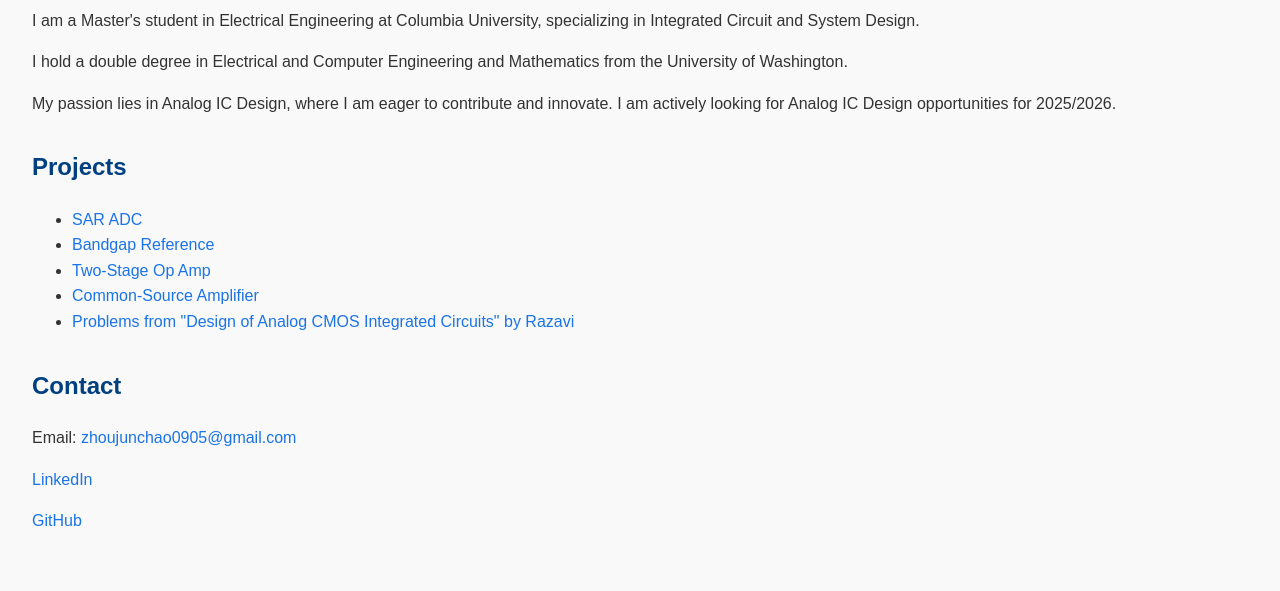
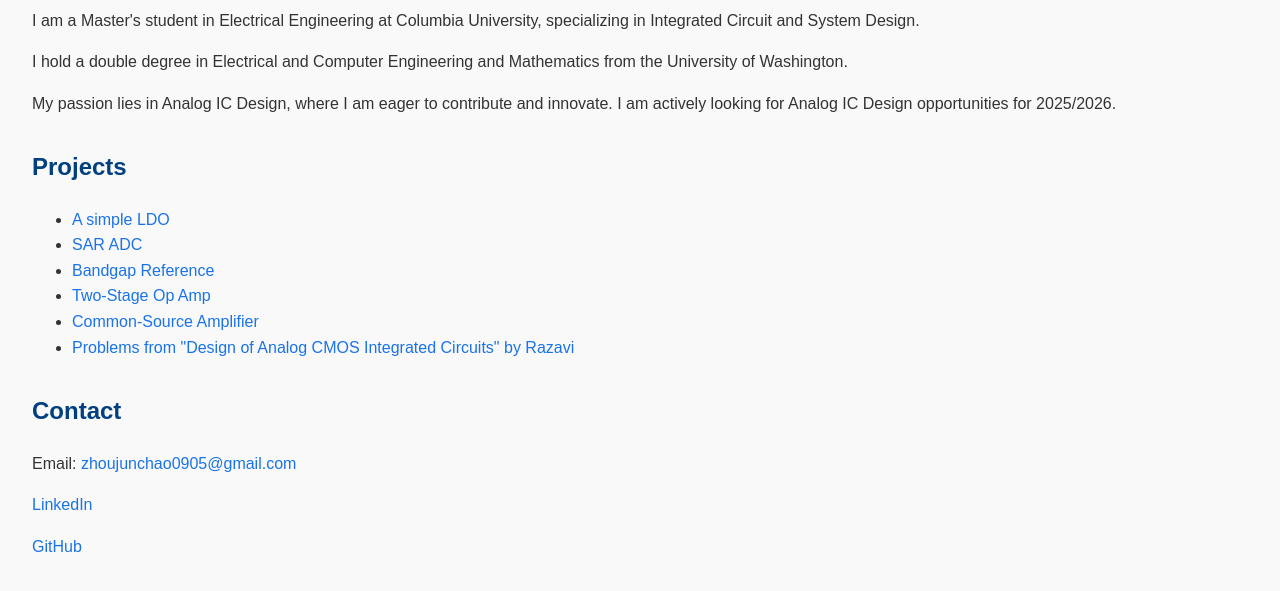
Before and after one commit to zjczjczjc898/zjczjczjc898.github.io, a plain HTML site: page index.html in a window 1280 px wide. Shown: the part 97-688 px from the top of the page. Drawn offline with Linux system fonts and the light colour scheme.

Commit message:
Add link to 'A simple LDO' project

```diff
--- a/index.html
+++ b/index.html
@@ -40,6 +40,7 @@
   <div class="section">
     <h2>Projects</h2>
     <ul>
+      <li><a href="https://github.com/zjczjczjc898/A_Simple_LDO/blob/main/LDO.pdf" target="_blank">A simple LDO</a></li>
       <li><a href="https://github.com/zjczjczjc898/10Bit_50kS_SAR_ADC/blob/main/SAR_ADC.pdf" target="_blank">SAR ADC</a></li>
       <li><a href="https://github.com/zjczjczjc898/BandgapReference/blob/main/Bandgap_Reference.pdf" target="_blank">Bandgap Reference</a></li>
       <li><a href="https://github.com/zjczjczjc898/TwoStageOpampDesign/blob/main/TwoStageOpampDesign.pdf" target="_blank">Two-Stage Op Amp</a></li>
```
